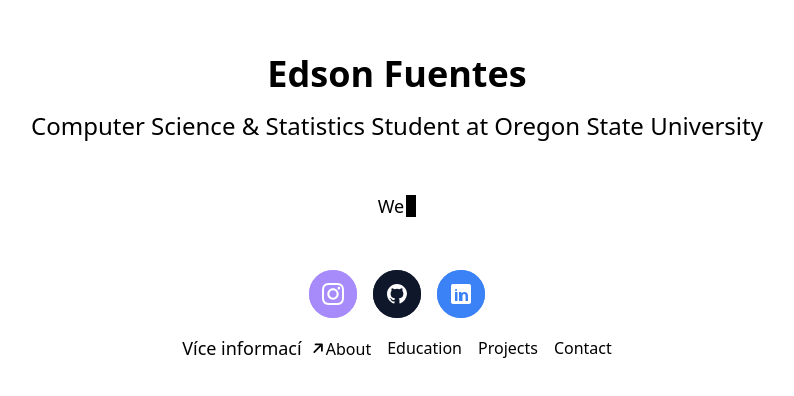
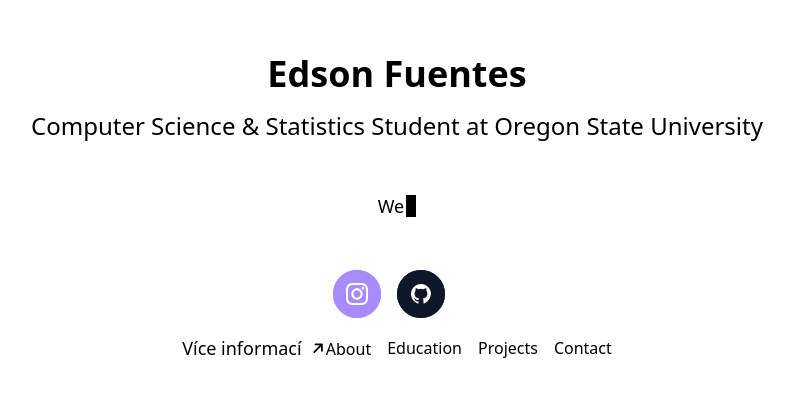
Before and after one commit to fuenteed/website, a Next.js app in the folder my-portfolio/: page / in a window 1280 px wide. Shown: the part 192-588 px from the top of the page, without its empty margins (243-1037 px from the left). Built offline with nearby package versions, Linux system fonts and the light colour scheme.

Commit message:
Fixed main page nav

```diff
--- a/my-portfolio/app/page.js
+++ b/my-portfolio/app/page.js
@@ -124,27 +124,7 @@ export default function Home() {
         {/* LinkedIn */}
         <Link href="https://www.linkedin.com/in/edson-fuentes-211001254/" target="_blank">
         <div class="social-button">
-          <button class="relative w-12 h-12 rounded-full group">
-            <div
-              class="floater w-full h-full absolute top-0 left-0 bg-blue-500 rounded-full duration-300 group-hover:-top-8 group-hover:shadow-2xl"
-            ></div>
-            <div
-              class="icon relative z-10 w-full h-full flex items-center justify-center border-2 border-blue-500 rounded-full"
-            >
-              <svg
-                height="24"
-                width="24"
-                viewBox="0 0 24 24"
-                xmlns="http://www.w3.org/2000/svg"
-              >
-                <path
-                  class="group-hover:fill-[#171543] fill-white duration-300"
-                  d="M20,2H4C2.9,2,2,2.9,2,4v16c0,1.1,0.9,2,2,2h16c1.1,0,2-0.9,2-2V4C22,2.9,21.1,2,20,2z M8.5,19H6V10h2.5V19z M7.3,9 h-0.1C6.4,9,6,8.6,6,8.1V7.9c0-0.5,0.4-0.9,0.9-0.9h0.1C7.6,7,8,7.4,8,7.9v0.1C8,8.6,7.6,9,7.3,9z M19,19h-2.5v-4.9 c0-1.2-0.4-2-1.4-2c-0.8,0-1.3,0.6-1.5,1.2h-0.1V19H10V10h2.3v1.3h0C12.7,10.7,14,9.9,15.5,9.9c2.1,0,3.5,1.4,3.5,3.8V19z"
-                  fill="#FFFFFF"
-                ></path>
-              </svg>
-            </div>
-          </button>
+
         </div>
         </Link>
 
```
